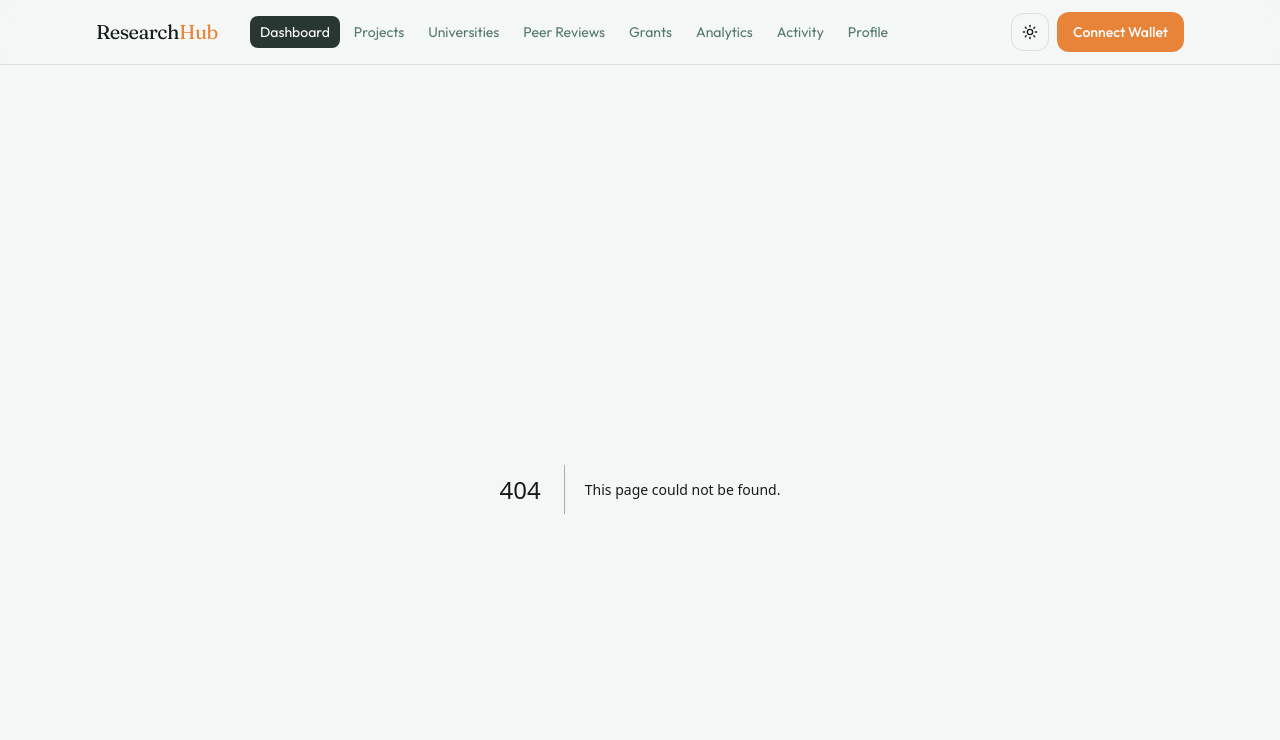
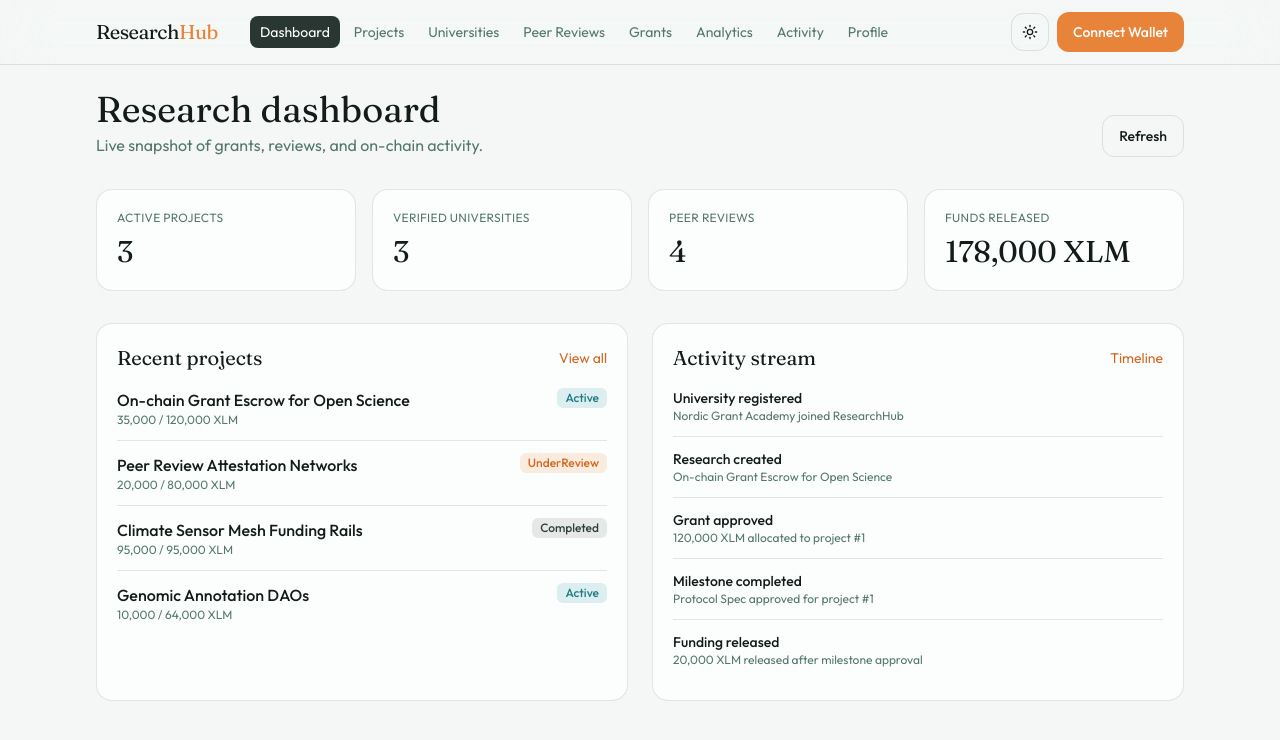
Before and after one commit to manojaggarwal812/research-hub-stellar, a Next.js app in the folder frontend/: page /dashboard in a window 1280 px wide. Before the commit this address had no page. Shown: the top 740 px of the page. Built offline with nearby package versions, Linux system fonts and the light colour scheme.

Commit message:
feat(frontend): add research dashboard with live snapshots

```diff
--- /dev/null
+++ b/frontend/src/app/dashboard/page.tsx
@@ -0,0 +1,98 @@
+"use client";
+
+import Link from "next/link";
+import { PageSkeleton } from "@/components/Skeleton";
+import { StatusBadge } from "@/components/StatusBadge";
+import { useHubData } from "@/lib/hub-data";
+import { formatXlm } from "@/lib/format";
+
+export default function DashboardPage() {
+  const { loading, error, projects, universities, reviews, activity, refresh } =
+    useHubData();
+
+  if (loading) return <PageSkeleton />;
+
+  const active = projects.filter((p) => p.status === "Active").length;
+  const released = projects.reduce((sum, p) => sum + p.releasedAmount, 0);
+  const verifiedUnis = universities.filter((u) => u.verified).length;
+
+  return (
+    <div className="rh-container space-y-8">
+      <div className="flex flex-wrap items-end justify-between gap-4">
+        <div>
+          <h1 className="font-display text-3xl sm:text-4xl">Research dashboard</h1>
+          <p className="mt-1 text-[var(--muted)]">
+            Live snapshot of grants, reviews, and on-chain activity.
+          </p>
+        </div>
+        <button type="button" className="rh-btn-secondary" onClick={() => void refresh()}>
+          Refresh
+        </button>
+      </div>
+
+      {error && (
+        <div className="rounded-xl border border-red-500/30 bg-red-500/10 px-4 py-3 text-sm text-red-700 dark:text-red-300">
+          {error}
+        </div>
+      )}
+
+      <div className="grid gap-4 sm:grid-cols-2 lg:grid-cols-4">
+        {[
+          ["Active projects", String(active)],
+          ["Verified universities", String(verifiedUnis)],
+          ["Peer reviews", String(reviews.length)],
+          ["Funds released", `${formatXlm(released)} XLM`],
+        ].map(([label, value]) => (
+          <div key={label} className="rh-panel p-5">
+            <p className="text-xs uppercase tracking-wide text-[var(--muted)]">{label}</p>
+            <p className="mt-2 font-display text-3xl">{value}</p>
+          </div>
+        ))}
+      </div>
+
+      <div className="grid gap-6 lg:grid-cols-2">
+        <section className="rh-panel p-5">
+          <div className="mb-4 flex items-center justify-between">
+            <h2 className="font-display text-xl">Recent projects</h2>
+            <Link href="/projects" className="text-sm text-ember-600">
+              View all
+            </Link>
+          </div>
+          <ul className="space-y-3">
+            {projects.slice(0, 4).map((p) => (
+              <li
+                key={p.id}
+                className="flex items-start justify-between gap-3 border-b border-[var(--border)] pb-3 last:border-0"
+              >
+                <div>
+                  <p className="font-medium">{p.title}</p>
+                  <p className="text-xs text-[var(--muted)]">
+                    {formatXlm(p.releasedAmount)} / {formatXlm(p.grantAmount)} XLM
+                  </p>
+                </div>
+                <StatusBadge value={p.status} />
+              </li>
+            ))}
+          </ul>
+        </section>
+
+        <section className="rh-panel p-5">
+          <div className="mb-4 flex items-center justify-between">
+            <h2 className="font-display text-xl">Activity stream</h2>
+            <Link href="/activity" className="text-sm text-ember-600">
+              Timeline
+            </Link>
+          </div>
+          <ul className="space-y-3">
+            {activity.slice(0, 5).map((a) => (
+              <li key={a.id} className="border-b border-[var(--border)] pb-3 last:border-0">
+                <p className="text-sm font-medium">{a.title}</p>
+                <p className="text-xs text-[var(--muted)]">{a.detail}</p>
+              </li>
+            ))}
+          </ul>
+        </section>
+      </div>
+    </div>
+  );
+}
```
